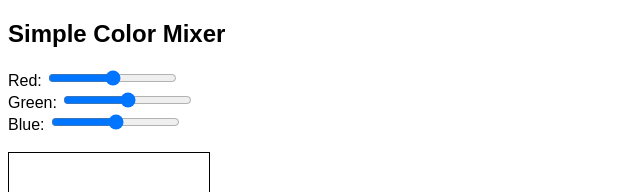
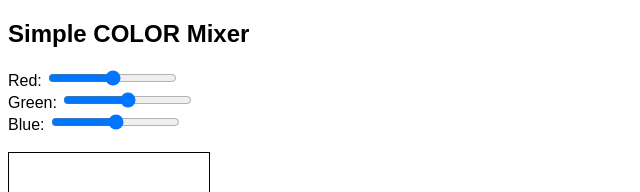
Before and after one commit to NazarHavryliuk/color-mixer, a plain HTML site: page index.html in a window 1280 px wide. Shown: the top 192 px of the page, 0-640 px from the left. Drawn offline with Linux system fonts and the light colour scheme.

Commit message:
feat: fix the font 3

```diff
--- a/index.html
+++ b/index.html
@@ -7,7 +7,7 @@
 </head>
 <body>
 
-<h2>Simple Color Mixer</h2>
+<h2>Simple COLOR Mixer</h2>
 
 <label>Red:</label>
 <input type="range" id="red" min="0" max="255"><br>
```
